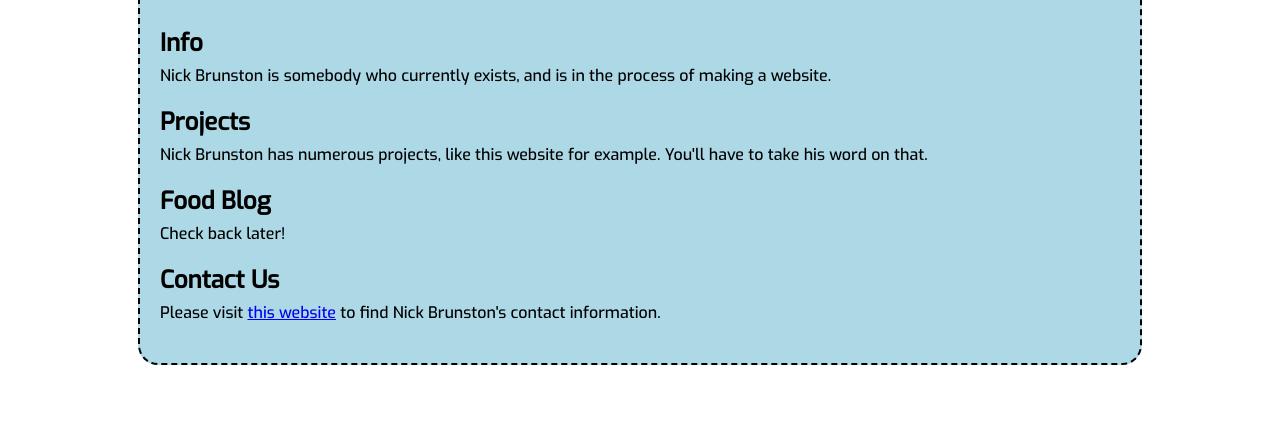
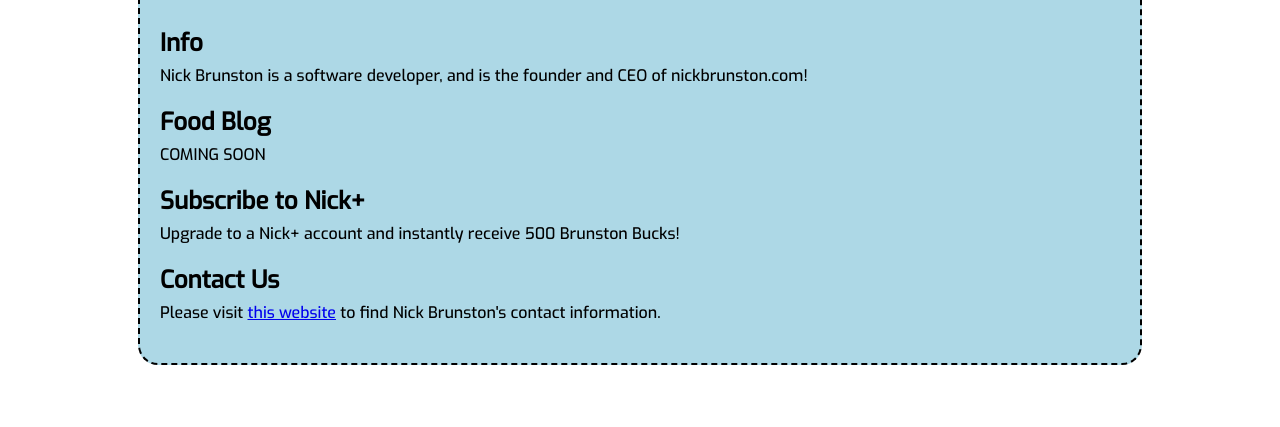
Before and after one commit to brunston97/personal-website, a plain HTML site: page index.html in a window 1280 px wide. Shown: the part 167-594 px from the top of the page. Drawn offline with Linux system fonts and the light colour scheme.

Commit message:
changed wording in main section

```diff
--- a/index.html
+++ b/index.html
@@ -19,15 +19,15 @@
       <h1>Nick's Website!</h1>
       <div class="text-section">
         <h2>Info</h2>
-        <p>Nick Brunston is somebody who currently exists, and is in the process of making a website.</p>
-      </div>
-      <div class="text-section">
-        <h2>Projects</h2>
-        <p>Nick Brunston has numerous projects, like this website for example. You'll have to take his word on that.</p>
+        <p>Nick Brunston is a software developer, and is the founder and CEO of nickbrunston.com!</p>
       </div>
       <div class="text-section">
         <h2>Food Blog</h2>
-        <p>Check back later!</p>
+        <p>COMING SOON</p>
+      </div>
+      <div class="text-section">
+        <h2>Subscribe to Nick+</h2>
+        <p>Upgrade to a Nick+ account and instantly receive 500 Brunston Bucks!</p>
       </div>
       <div class="text-section">
         <h2>Contact Us</h2>
```
